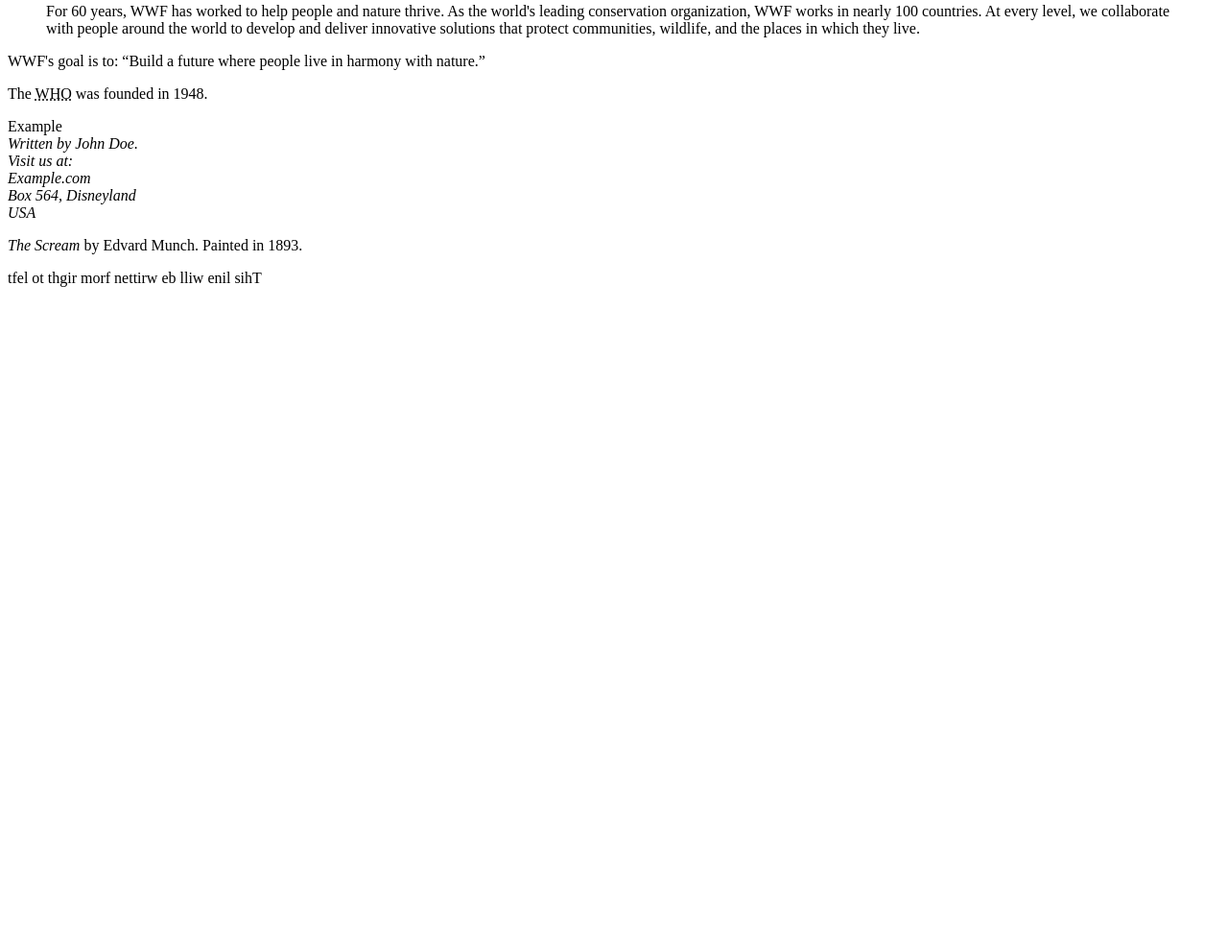
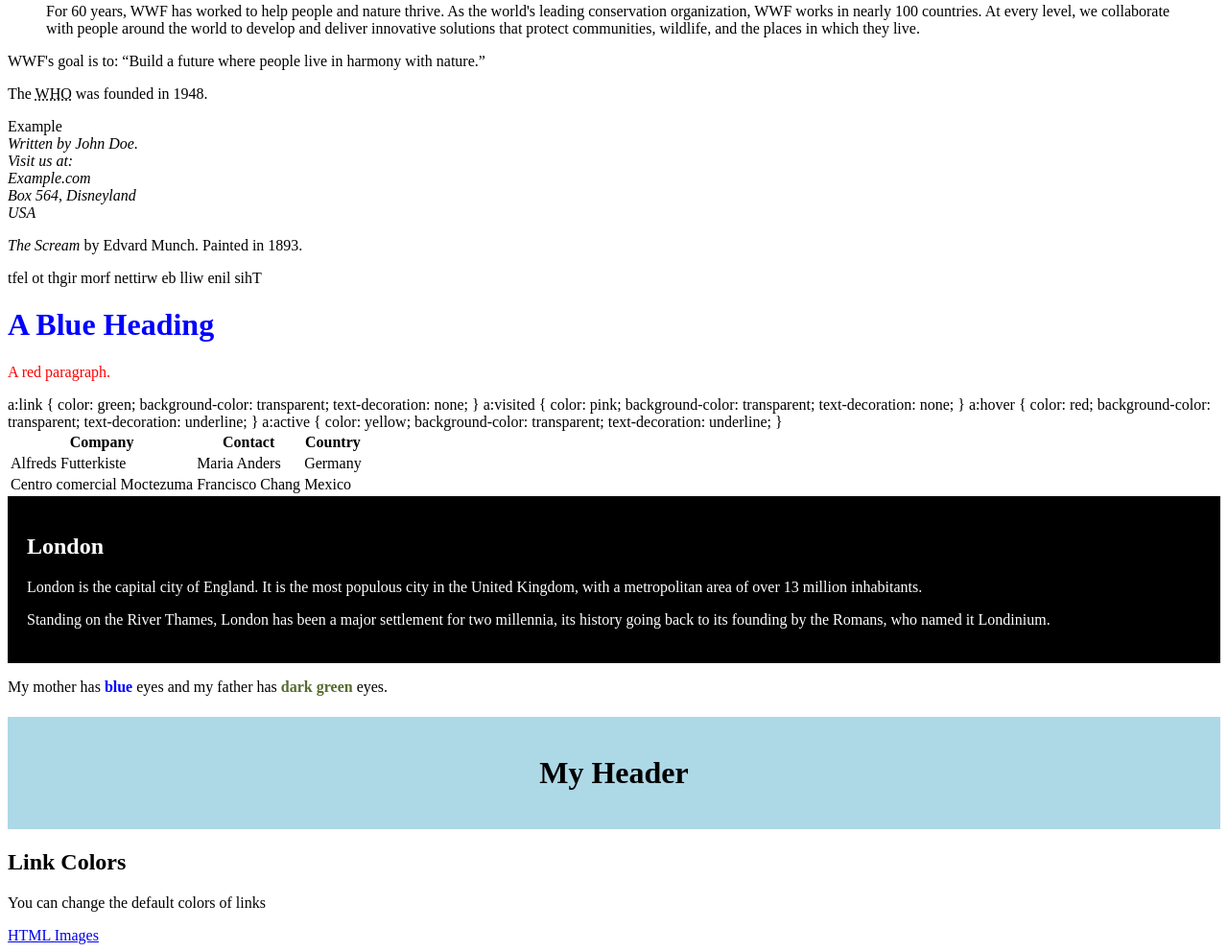
Before and after one commit to D3nofhay/index.html, a plain HTML site: page Index.html in a window 1280 px wide. Shown: the part 1868-2860 px from the top of the page at 96% size. Before the commit the page ends 2175 px from the top, so only its background shows below. Drawn offline with Linux system fonts and the light colour scheme.

Commit message:
Update Index.html

```diff
--- a/Index.html
+++ b/Index.html
@@ -83,5 +83,84 @@ USA
 <bdo dir="rtl">This line will be written from right to left</bdo>
 <!-- This is a comment -->
 
+<h1 style="color:blue;">A Blue Heading</h1>
+<p style="color:red;">A red paragraph.</p>
+
+a:link {
+  color: green;
+  background-color: transparent;
+  text-decoration: none;
+}
+a:visited {
+  color: pink;
+  background-color: transparent;
+  text-decoration: none;
+}
+a:hover {
+  color: red;
+  background-color: transparent;
+  text-decoration: underline;
+}
+a:active {
+  color: yellow;
+  background-color: transparent;
+  text-decoration: underline;
+}
+
+<table>
+  <tr>
+    <th>Company</th>
+    <th>Contact</th>
+    <th>Country</th>
+  </tr>
+  <tr>
+    <td>Alfreds Futterkiste</td>
+    <td>Maria Anders</td>
+    <td>Germany</td>
+  </tr>
+  <tr>
+    <td>Centro comercial Moctezuma</td>
+    <td>Francisco Chang</td>
+    <td>Mexico</td>
+  </tr>
+</table>
+
+<div style="background-color:black;color:white;padding:20px;">
+  <h2>London</h2>
+  <p>London is the capital city of England. It is the most populous city in the United Kingdom, with a metropolitan area of over 13 million inhabitants.</p>
+  <p>Standing on the River Thames, London has been a major settlement for two millennia, its history going back to its founding by the Romans, who named it Londinium.</p>
+</div>
+
+<p>My mother has <span style="color:blue;font-weight:bold;">blue</span> eyes and my father has <span style="color:darkolivegreen;font-weight:bold;">dark green</span> eyes.</p>
+
+
+</style>
+</head>
+
+<!DOCTYPE html>
+<html>
+<head>
+<style>
+#myHeader {
+  background-color: lightblue;
+  color: black;
+  padding: 40px;
+  text-align: center;
+}
+</style>
+</head>
+<body>
+
+<h1 id="myHeader">My Header</h1>
+
 </body>
 </html>
+
+<h2>Link Colors</h2>
+
+<p>You can change the default colors of links</p>
+
+<a href="html_images.asp" target="_blank">HTML Images</a>
+
+</body>
+</html>
```
